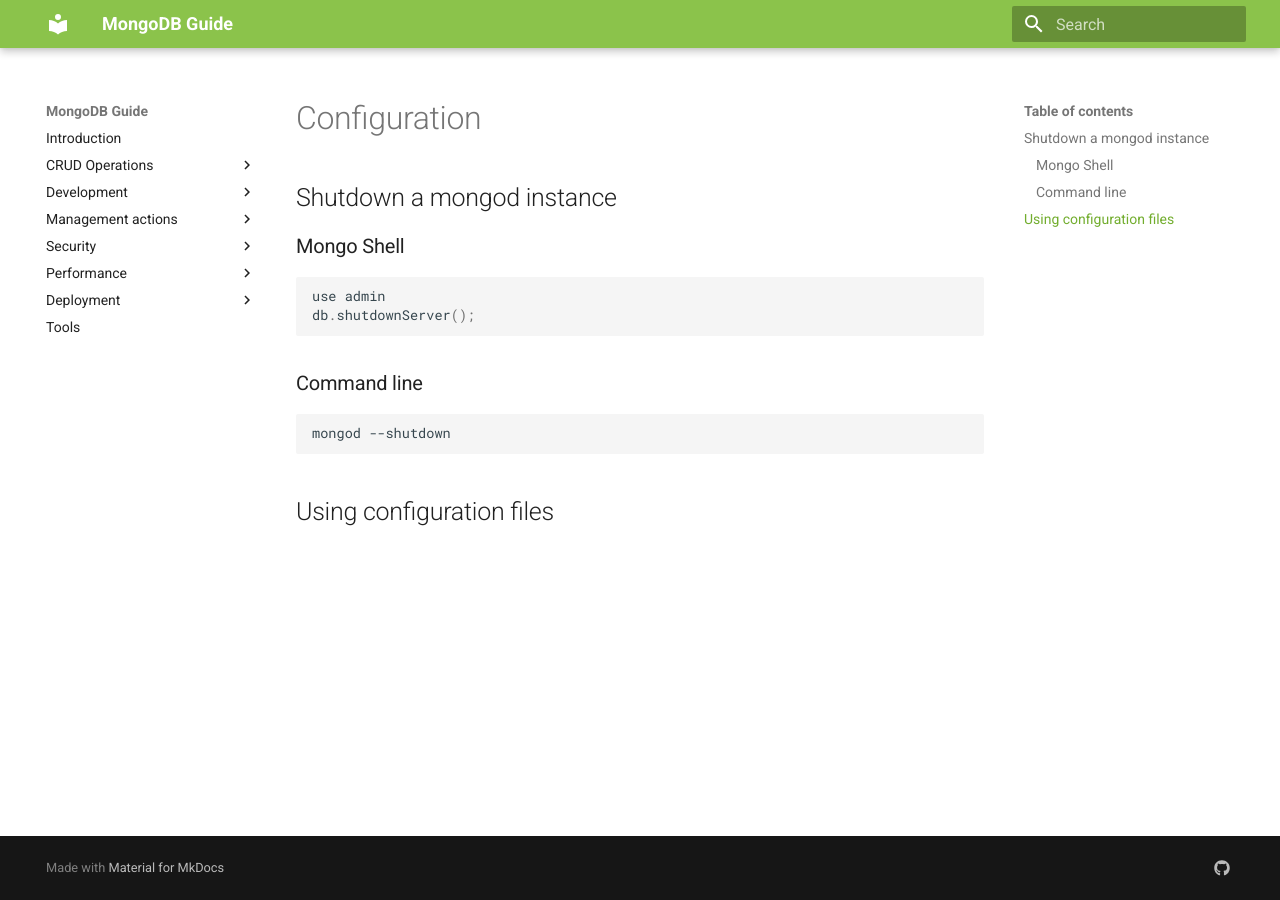
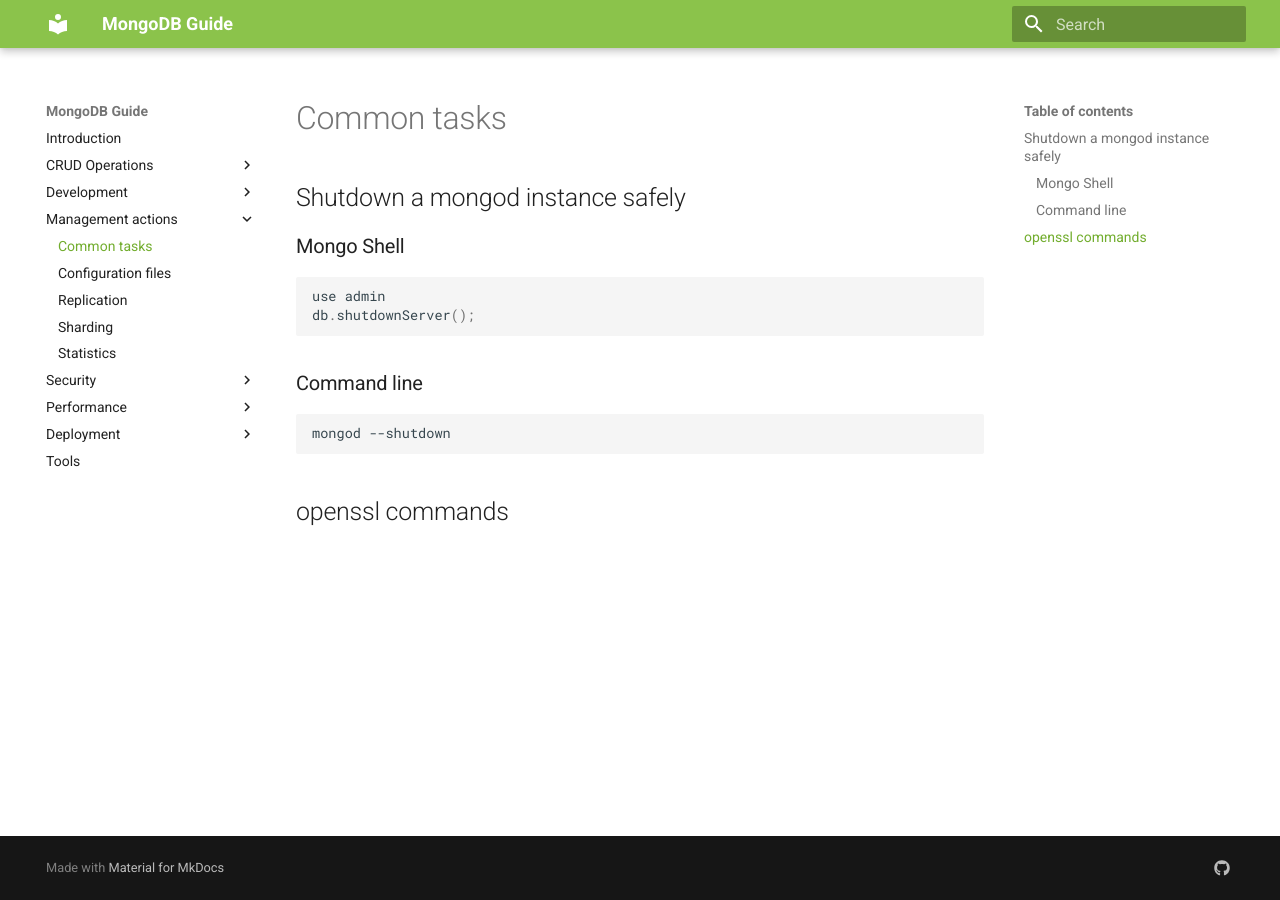
Before and after one commit to Devlinked/mongodb-guide, an MkDocs documentation site: the page built from docs/management_actions/common_tasks.md, in a window 1280 px wide. Built offline with MkDocs 1.6.1 and Material for MkDocs 9.7.7, drawn with Linux system fonts in a browser that asks for light colours; old or Windows-style settings are respelled for this version of MkDocs.

Commit message:
Add common tasks, roles and tools templates

````diff
--- a/docs/management_actions/configuration.md
+++ b/docs/management_actions/common_tasks.md
@@ -1,6 +1,6 @@
-# Configuration
+# Common tasks
 
-## Shutdown a mongod instance
+## Shutdown a mongod instance safely
 
 ### Mongo Shell
 
@@ -10,8 +10,8 @@
 ```
 
 ### Command line
-``` bash
+```bash
 mongod --shutdown
 ```
 
-## Using configuration files
+## openssl commands
````
Also changed, not shown: docs/security/roles.md (+5 -0 lines), docs/tools.md (added, +3 -0 lines).
